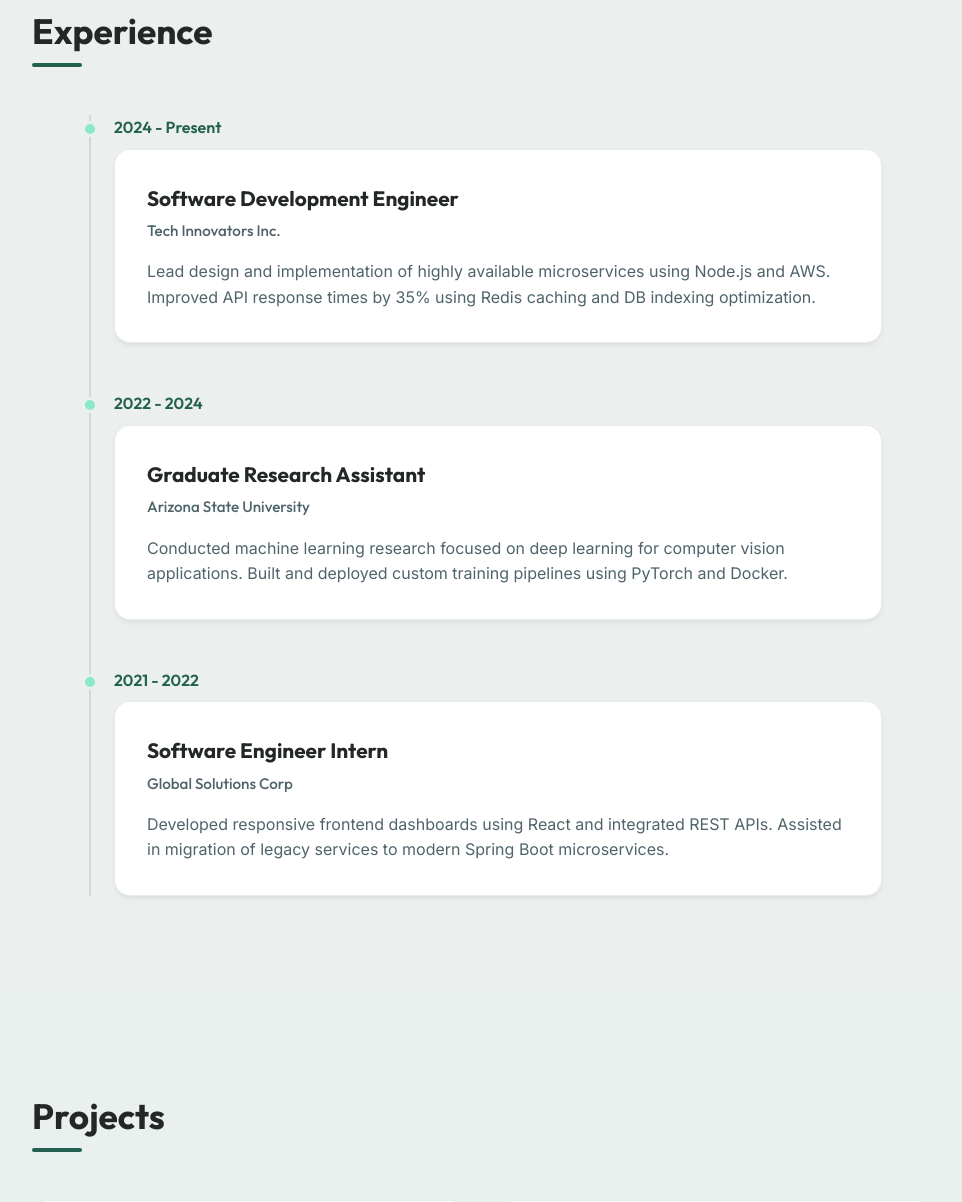
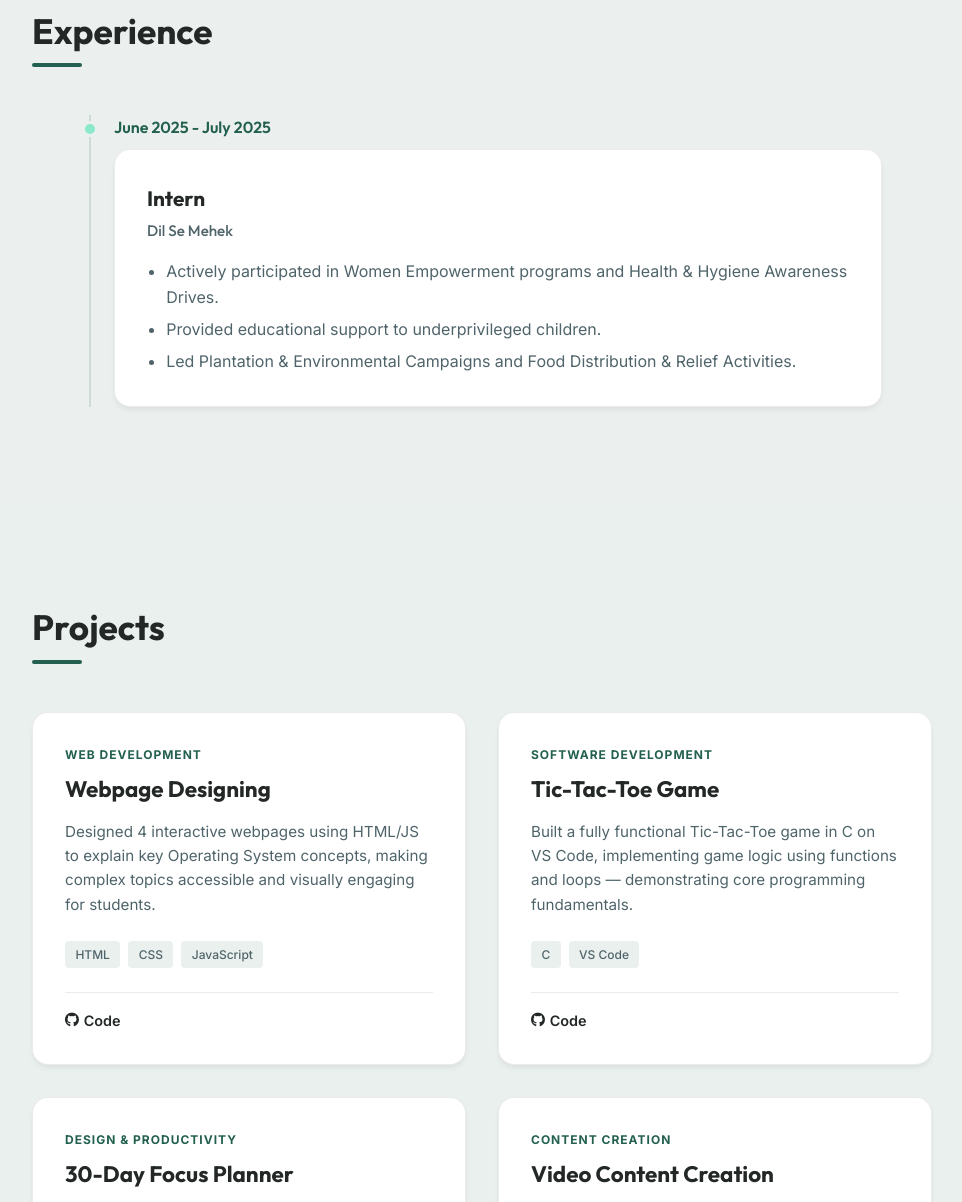
Before and after one commit to vidushi6011/portfolio-website, a website built with Vite: page index.html in a window 1280 px wide. Shown: the part 1598-2800 px from the top of the page, without its empty margins (308-1270 px from the left). Built offline with nearby package versions, Linux system fonts and the light colour scheme.

Commit message:
Update projects and experience according to resume

```diff
--- a/index.html
+++ b/index.html
@@ -174,37 +174,17 @@
 
           <div class="timeline-item">
             <div class="timeline-dot"></div>
-            <div class="timeline-date">2024 - Present</div>
+            <div class="timeline-date">June 2025 - July 2025</div>
             <div class="timeline-content card">
-              <h3 class="role-title">Software Development Engineer</h3>
-              <h4 class="company-name">Tech Innovators Inc.</h4>
-              <p class="role-description">
-                Lead design and implementation of highly available microservices using Node.js and AWS. Improved API response times by 35% using Redis caching and DB indexing optimization.
-              </p>
-            </div>
-          </div>
-
-          <div class="timeline-item">
-            <div class="timeline-dot"></div>
-            <div class="timeline-date">2022 - 2024</div>
-            <div class="timeline-content card">
-              <h3 class="role-title">Graduate Research Assistant</h3>
-              <h4 class="company-name">Arizona State University</h4>
-              <p class="role-description">
-                Conducted machine learning research focused on deep learning for computer vision applications. Built and deployed custom training pipelines using PyTorch and Docker.
-              </p>
-            </div>
-          </div>
-
-          <div class="timeline-item">
-            <div class="timeline-dot"></div>
-            <div class="timeline-date">2021 - 2022</div>
-            <div class="timeline-content card">
-              <h3 class="role-title">Software Engineer Intern</h3>
-              <h4 class="company-name">Global Solutions Corp</h4>
-              <p class="role-description">
-                Developed responsive frontend dashboards using React and integrated REST APIs. Assisted in migration of legacy services to modern Spring Boot microservices.
-              </p>
+              <h3 class="role-title">Intern</h3>
+              <h4 class="company-name">Dil Se Mehek</h4>
+              <div class="role-description">
+                <ul style="margin-left: 1.2rem; display: flex; flex-direction: column; gap: 0.4rem; padding-left: 0; color: var(--text-light-secondary);">
+                  <li>Actively participated in Women Empowerment programs and Health & Hygiene Awareness Drives.</li>
+                  <li>Provided educational support to underprivileged children.</li>
+                  <li>Led Plantation & Environmental Campaigns and Food Distribution & Relief Activities.</li>
+                </ul>
+              </div>
             </div>
           </div>
 
@@ -218,64 +198,71 @@
         <h2 class="section-title">Projects</h2>
         <div class="projects-grid">
 
-          <!-- Project 1 -->
+          <!-- Project 1: Webpage Designing -->
           <div class="project-card card">
             <div class="project-info">
-              <span class="project-category">Machine Learning</span>
-              <h3 class="project-title">Vision-Based Traffic Analysis</h3>
+              <span class="project-category">Web Development</span>
+              <h3 class="project-title">Webpage Designing</h3>
               <p class="project-desc">
-                An end-to-end computer vision pipeline using YOLOv8 and OpenCV to track and classify vehicles in real-time, displaying live analytics on a web dashboard.
+                Designed 4 interactive webpages using HTML/JS to explain key Operating System concepts, making complex topics accessible and visually engaging for students.
               </p>
               <div class="project-tags">
-                <span>Python</span>
-                <span>PyTorch</span>
-                <span>OpenCV</span>
-                <span>Flask</span>
+                <span>HTML</span>
+                <span>CSS</span>
+                <span>JavaScript</span>
               </div>
               <div class="project-links">
-                <a href="https://github.com" target="_blank" rel="noopener noreferrer" class="project-link"><i class="fa-brands fa-github"></i> Code</a>
-                <a href="#" class="project-link"><i class="fa-solid fa-arrow-up-right-from-square"></i> Demo</a>
+                <a href="https://github.com/vidushi6011" target="_blank" rel="noopener noreferrer" class="project-link"><i class="fa-brands fa-github"></i> Code</a>
               </div>
             </div>
           </div>
 
-          <!-- Project 2 -->
+          <!-- Project 2: Tic-Tac-Toe Game -->
           <div class="project-card card">
             <div class="project-info">
-              <span class="project-category">Distributed Systems</span>
-              <h3 class="project-title">Distributed Cache Sync</h3>
+              <span class="project-category">Software Development</span>
+              <h3 class="project-title">Tic-Tac-Toe Game</h3>
               <p class="project-desc">
-                A custom implementation of a distributed key-value store cache with consistent hashing and synchronization mechanisms written in Go.
+                Built a fully functional Tic-Tac-Toe game in C on VS Code, implementing game logic using functions and loops — demonstrating core programming fundamentals.
               </p>
               <div class="project-tags">
-                <span>Go</span>
-                <span>gRPC</span>
-                <span>Protobuf</span>
-                <span>Docker</span>
+                <span>C</span>
+                <span>VS Code</span>
               </div>
               <div class="project-links">
-                <a href="https://github.com" target="_blank" rel="noopener noreferrer" class="project-link"><i class="fa-brands fa-github"></i> Code</a>
+                <a href="https://github.com/vidushi6011" target="_blank" rel="noopener noreferrer" class="project-link"><i class="fa-brands fa-github"></i> Code</a>
               </div>
             </div>
           </div>
 
-          <!-- Project 3 -->
+          <!-- Project 3: 30-Day Focus Planner -->
           <div class="project-card card">
             <div class="project-info">
-              <span class="project-category">Web Development</span>
-              <h3 class="project-title">DevSpace Community Platform</h3>
+              <span class="project-category">Design & Productivity</span>
+              <h3 class="project-title">30-Day Focus Planner</h3>
               <p class="project-desc">
-                A social platform for developers featuring blog posts, live discussions, Q&A sections, and GitHub integration for profile stats.
+                Designed a digital productivity planner in Canva with concise, engaging content aimed at improving time management and daily focus habits.
               </p>
               <div class="project-tags">
-                <span>Next.js</span>
-                <span>TypeScript</span>
-                <span>PostgreSQL</span>
-                <span>Prisma</span>
+                <span>Canva</span>
+                <span>Productivity</span>
+                <span>Design</span>
               </div>
-              <div class="project-links">
-                <a href="https://github.com" target="_blank" rel="noopener noreferrer" class="project-link"><i class="fa-brands fa-github"></i> Code</a>
-                <a href="#" class="project-link"><i class="fa-solid fa-arrow-up-right-from-square"></i> Demo</a>
+            </div>
+          </div>
+
+          <!-- Project 4: Content Creation -->
+          <div class="project-card card">
+            <div class="project-info">
+              <span class="project-category">Content Creation</span>
+              <h3 class="project-title">Video Content Creation</h3>
+              <p class="project-desc">
+                Edited multiple videos for Dil Se Mehek's social media page, building hands-on experience in digital storytelling and content production.
+              </p>
+              <div class="project-tags">
+                <span>Video Editing</span>
+                <span>Storytelling</span>
+                <span>Social Media</span>
               </div>
             </div>
           </div>
```
